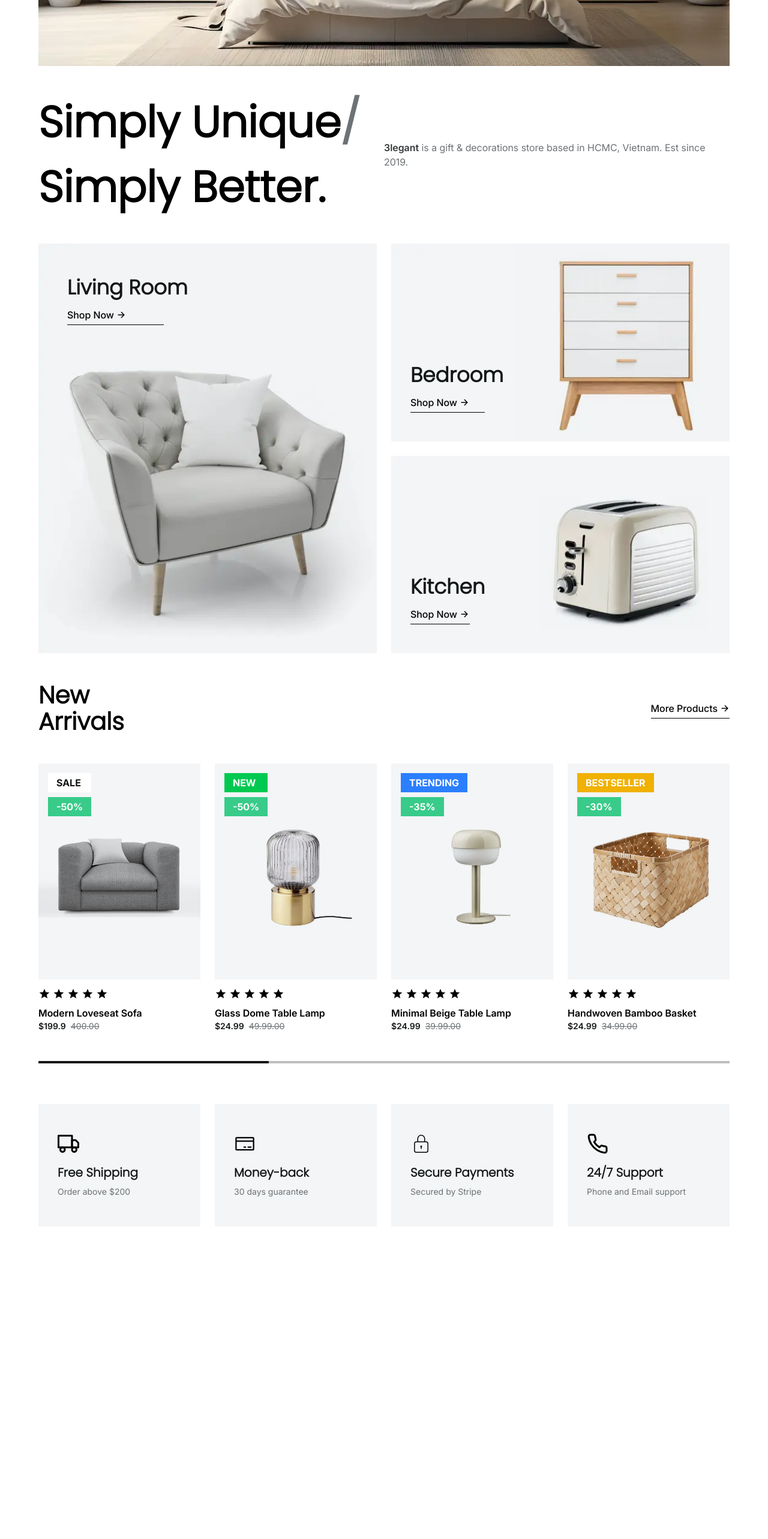
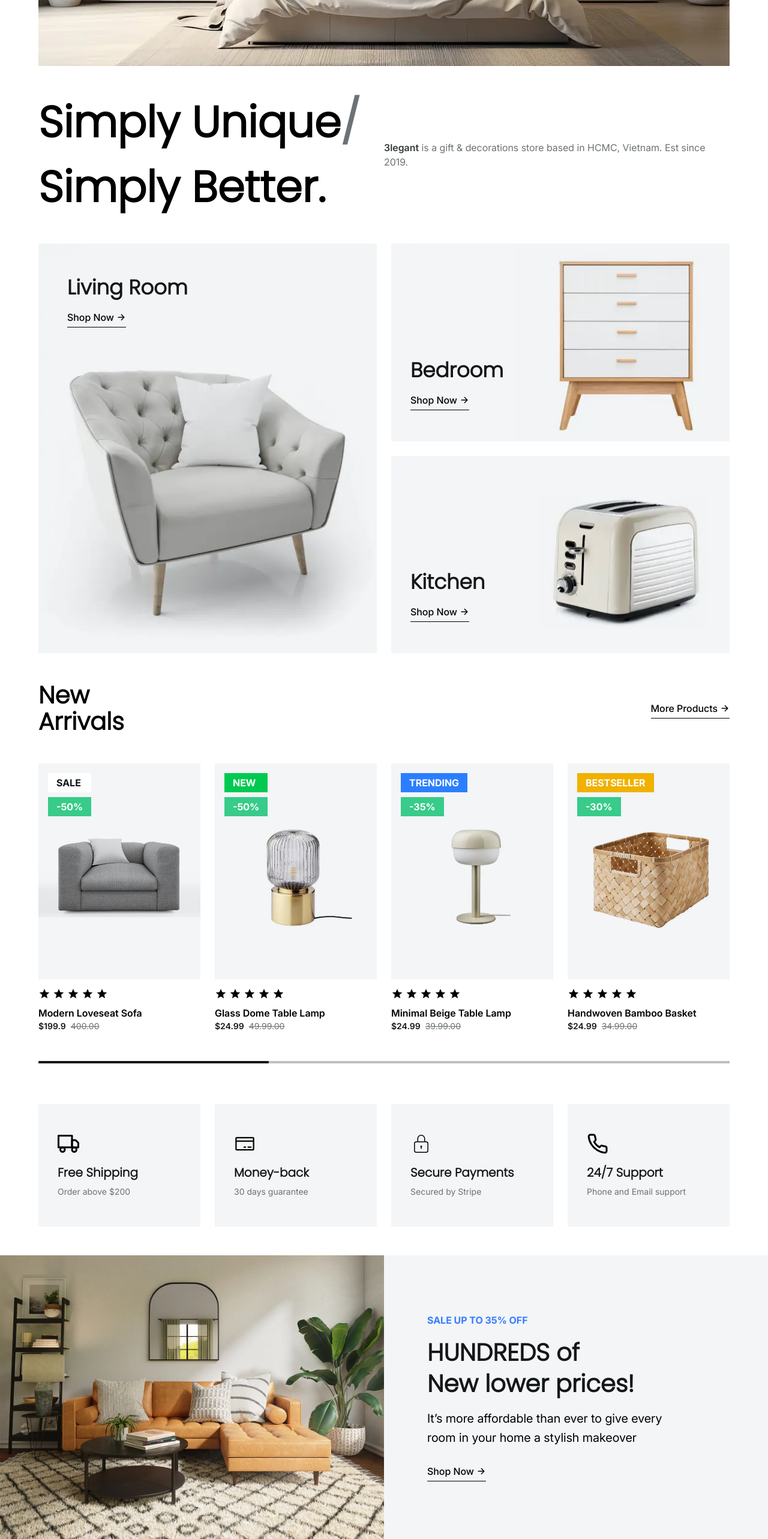
Before and after one commit to shayanabdullah/3legant.-shop, a React (Vite) app: page / in a window 1280 px wide. Shown: the part 538-3104 px from the top of the page at 60% size. Before the commit the page ends 2631 px from the top, so only its background shows below. Built offline with nearby package versions, Linux system fonts and the light colour scheme.

Commit message:
promo banner section done and add small animations

```diff
--- a/src/components/HeroGrid.jsx
+++ b/src/components/HeroGrid.jsx
@@ -5,12 +5,13 @@ import drawer from "../assets/images/hero-drawer.webp";
 import toaster from "../assets/images/hero-toaster.webp";
 import { IoArrowForwardOutline } from "react-icons/io5";
 import { motion } from "motion/react";
-import { textVariant } from "../utils/animations";
+import { fadeIn, textVariant } from "../utils/animations";
+import Button from "./ui/Button";
 const HeroGrid = () => {
   return (
     <section className="px-5 md:px-0">
       <Container>
-        <div className="main grid grid-cols-1 md:grid-cols-2 gap-x-6 gap-y-4">
+        <motion.div variants={fadeIn('up', 0.2)} initial='hidden' whileInView={'show'} viewport={{once:true}} className="main grid grid-cols-1 md:grid-cols-2 gap-x-6 gap-y-4">
           <div className="left size-full relative group">
             <div className="text absolute top-8 md:top-12 left-8 md:left-12 ">
               <motion.h2
@@ -22,9 +23,13 @@ const HeroGrid = () => {
               >
                 Living Room
               </motion.h2>
-              <motion.p className="flex items-center gap-x-1 font-inter font-medium text-base py-1 border-b w-4/5 transition-all duration-300 group-hover:w-full">
-                Shop Now{" "}
-                <IoArrowForwardOutline className="transition-all duration-300 group-hover:ml-3" />
+              <motion.p className="flex items-center gap-x-1 font-inter font-medium text-base py-1 ">
+                <Button
+                  text={"Shop Now"}
+                  icon={
+                    <IoArrowForwardOutline className="transition-all duration-300 group-hover:ml-3" />
+                  }
+                />
               </motion.p>
             </div>
             <img
@@ -47,10 +52,14 @@ const HeroGrid = () => {
                 >
                   Bedroom
                 </motion.h2>
-                <p className="flex items-center gap-x-1 font-inter font-medium text-base py-1 border-b w-4/5 transition-all duration-300 group-hover:w-full">
-                  Shop Now{" "}
-                  <IoArrowForwardOutline className="transition-all duration-300 group-hover:ml-3" />
-                </p>
+                <motion.p className="flex items-center gap-x-1 font-inter font-medium text-base py-1 ">
+                  <Button
+                    text={"Shop Now"}
+                    icon={
+                      <IoArrowForwardOutline className="transition-all duration-300 group-hover:ml-3" />
+                    }
+                  />
+                </motion.p>
               </div>
               <img
                 src={drawer}
@@ -71,10 +80,14 @@ const HeroGrid = () => {
                 >
                   Kitchen
                 </motion.h2>
-                <p className="flex items-center gap-x-1 font-inter font-medium text-base py-1 border-b md:w-4/5 transition-all duration-300 group-hover:w-full">
-                  Shop Now{" "}
-                  <IoArrowForwardOutline className="transition-all duration-300 group-hover:ml-3" />
-                </p>
+                <motion.p className="flex items-center gap-x-1 font-inter font-medium text-base py-1 ">
+                  <Button
+                    text={"Shop Now"}
+                    icon={
+                      <IoArrowForwardOutline className="transition-all duration-300 group-hover:ml-3" />
+                    }
+                  />
+                </motion.p>
               </div>
               <img
                 src={toaster}
@@ -85,7 +98,7 @@ const HeroGrid = () => {
               />
             </div>
           </div>
-        </div>
+        </motion.div>
       </Container>
     </section>
   );
--- a/src/components/NewArrivals.jsx
+++ b/src/components/NewArrivals.jsx
@@ -10,6 +10,9 @@ import "swiper/css";
 import "swiper/css/pagination";
 import "swiper/css/navigation";
 import { products } from "../data/product";
+import Button from "./ui/Button";
+import { motion } from 'motion/react';
+import { textVariant } from "../utils/animations";
 
 const NewArrivals = () => {
 
@@ -17,13 +20,10 @@ const NewArrivals = () => {
     <section className="py-8 md:py-12 px-4 md:px-0 ">
       <Container>
         <div className="header w-full flex justify-between items-center pb-12">
-          <h2 className="font-poppins font-semibold text-[32px] md:text-[40px] leading-11">
+          <motion.h2 variants={textVariant(0.2)} initial='hidden' whileInView={'show'} viewport={{once:true}} className="font-poppins font-semibold text-[32px] md:text-[40px] leading-11">
             New <br /> Arrivals
-          </h2>
-          <Link className="flex items-center gap-x-1 font-inter font-medium text-base py-1 border-b group">
-            More Products
-            <IoArrowForwardOutline className="transition-all duration-300 group-hover:ml-3" />
-          </Link>
+          </motion.h2>
+          <Button text={'More Products '} icon={<IoArrowForwardOutline className="transition-all duration-300 group-hover:ml-3" />} />
         </div>
         <div className="main pb-6 relative! w-full!">
           {/* Product Card */}
--- a/src/components/ProductCard.jsx
+++ b/src/components/ProductCard.jsx
@@ -1,6 +1,8 @@
 import React from 'react'
 import { MdOutlineStar } from 'react-icons/md'
 import { TiHeartOutline } from 'react-icons/ti'
+import { motion } from 'motion/react';
+import { textVariant } from '../utils/animations';
 
 const ProductCard = ({img, title, tag, tagColor, discount, previousPrice, price, rating}) => {
   return (
@@ -22,7 +24,7 @@ const ProductCard = ({img, title, tag, tagColor, discount, previousPrice, price,
                </div>
         </div>
         <div className="text">
-            <div className="star pb-2.5">
+            <motion.div variants={textVariant(0.1)} initial='hidden' whileInView={'show'} viewport={{once:true}} className="star pb-2.5">
                {
                 rating >= 4 ? (
                   <div className="flex items-center gap-x-1 text-xl">
@@ -42,12 +44,12 @@ const ProductCard = ({img, title, tag, tagColor, discount, previousPrice, price,
                   </div>
                 )
                }
-            </div>
+            </motion.div >
             <div className="title">
-                <h2 className='font-inter font-semibold text-base'>{title || 'product '}</h2>
+                <motion.h2 variants={textVariant(0.2)} initial='hidden' animate={'show'}  className='font-inter font-semibold text-base'>{title || 'product '}</motion.h2>
             </div>
             <div className="price flex items-center gap-x-2">
-                <p className='font-inter font-semibold text-sm text-neutral-7'>${price}</p>
+                <motion.p variants={textVariant(0.3)} initial='hidden' animate={'show'}  className='font-inter font-semibold text-sm text-neutral-7'>${price}</motion.p>
                 {previousPrice &&  <p className='font-inter font-normal text-sm text-neutral-4 line-through'>{previousPrice}.00</p> }
             </div>
         </div>
--- /dev/null
+++ b/src/components/PromoBanner.jsx
@@ -0,0 +1,30 @@
+import React from "react";
+import banner from "../assets/images/PromoBanner.webp";
+import { IoArrowForwardOutline } from "react-icons/io5";
+import Button from "./ui/Button";
+import { motion } from 'motion/react';
+import { textVariant } from "../utils/animations";
+const PromoBanner = () => {
+  return (
+    <section className="grid grid-cols-1 md:grid-cols-2 gap-x-0 gap-y-0">
+      <div className="img size-full">
+        <img src={banner} alt="Banner" fetchPriority="high" loading="lazy" />
+      </div>
+      <div className="text size-full px-8 py-12 lg:px-18 bg-neutral-2 flex flex-col justify-center ">
+        <motion.p variants={textVariant(0.1)} initial='hidden' whileInView={'show'} viewport={{once:true}} className="font-inter font-bold text-blue pb-4">
+          SALE UP TO 35% OFF
+        </motion.p>
+        <motion.h2 variants={textVariant(0.2)} initial='hidden' whileInView={'show'} viewport={{once:true}} className="font-poppins font-semibold text-[32px] md:text-[40px] text-neutral-7 leading-13 pb-4">
+          HUNDREDS of <span className="block">New lower prices!</span>
+        </motion.h2>
+        <motion.p variants={textVariant(0.3)} initial='hidden' whileInView={'show'} viewport={{once:true}} className="font-inter font-normal md:text-xl leading-8 pb-6">
+          It’s more affordable than ever to give every{" "}
+          <span className="block">room in your home a stylish makeover</span>
+        </motion.p>
+        <Button text={'Shop Now'} icon={<IoArrowForwardOutline className="transition-all duration-300 group-hover:ml-3" />}  variants={textVariant(0.4)}/>
+      </div>
+    </section>
+  );
+};
+
+export default PromoBanner;
--- a/src/components/StoreFeatures.jsx
+++ b/src/components/StoreFeatures.jsx
@@ -44,11 +44,13 @@ const valueProps = [
             <div className="grid grid-cols-2 md:grid-cols-4 gap-x-2 gap-y-6 md:gap-x-6 ">
               {
                 valueProps.map((item)=> (
-                    <motion.div variants={fadeIn('up', item.delay)} initial='hidden' animate="show" viewport={{once:true}} className="py-8 md:py-12 px-4 md:px-8  bg-neutral-2" key={item.id}>
+                    <motion.div variants={fadeIn('up', item.delay)} initial='hidden' whileInView="show" viewport={{once:true}} className="py-8 md:py-12 px-4 md:px-8  bg-neutral-2" key={item.id}>
                     <item.icon className='text-4xl mb-4'/>
                     <div className="">
-                        <motion.h2 variants={textVariant(item.delay)}  viewport={{once:true}} className='font-poppins  text-sm md:text-xl font-semibold text-neutral-7 pb-2'>{item.title}</motion.h2>
-                        <motion.p variants={textVariant(item.delay + 0.1)}  viewport={{once:true}} className='font-inter text-sm font-normal text-neutral-4'>{item.description}</motion.p>
+                        <motion.h2 variants={textVariant(item.delay)}
+
+                        className='font-poppins  text-sm md:text-xl font-semibold text-neutral-7 pb-2'>{item.title}</motion.h2>
+                        <motion.p variants={textVariant(item.delay + 0.1)}  className='font-inter text-sm font-normal text-neutral-4'>{item.description}</motion.p>
                     </div>
                 </motion.div>
                 ))
--- /dev/null
+++ b/src/components/ui/Button.jsx
@@ -0,0 +1,13 @@
+import React from 'react'
+import { motion } from 'motion/react';
+
+const Button = ({text, className, onClick, icon, variants}) => {
+  return (
+    <motion.button variants={variants} initial='hidden' whileInView={'show'} viewport={{once:true}} onClick={onClick} className={`flex items-center gap-x-1 font-inter font-medium text-base transition-all duration-300 py-1 border-b group w-fit  ${className || ''}`}>
+        {text}
+        {icon}
+    </motion.button>
+  )
+}
+
+export default Button
--- a/src/pages/Home.jsx
+++ b/src/pages/Home.jsx
@@ -3,6 +3,7 @@ import Hero from '../components/Hero'
 import HeroGrid from '../components/HeroGrid'
 import NewArrivals from '../components/NewArrivals'
 import StoreFeatures from '../components/StoreFeatures'
+import PromoBanner from '../components/PromoBanner'
 
 const Home = () => {
   return (
@@ -11,6 +12,7 @@ const Home = () => {
     <HeroGrid/>
     <NewArrivals/>
     <StoreFeatures/>
+    <PromoBanner/>
     </>
   )
 }
```
Also changed, not shown: src/assets/images/PromoBanner.webp (added).
